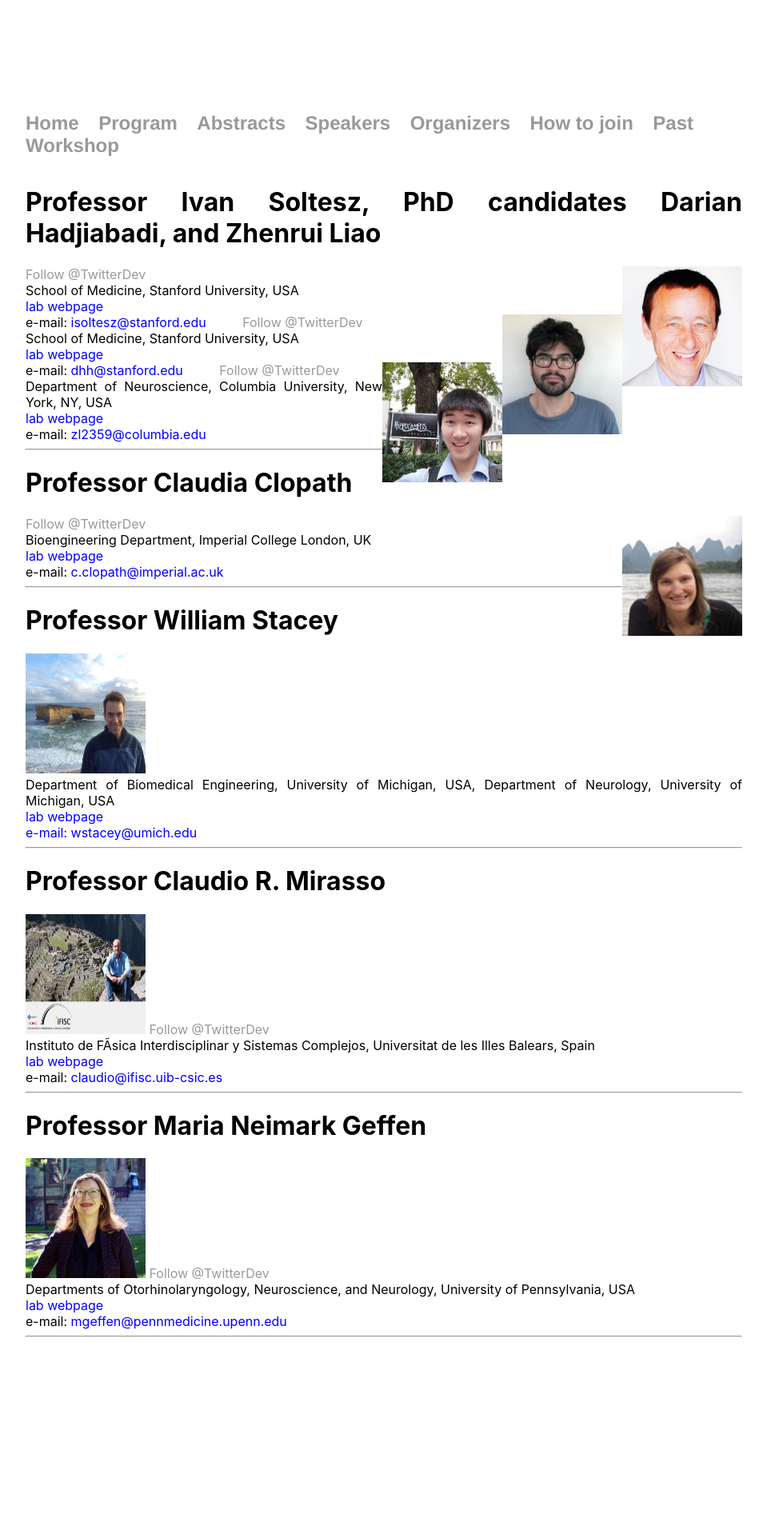
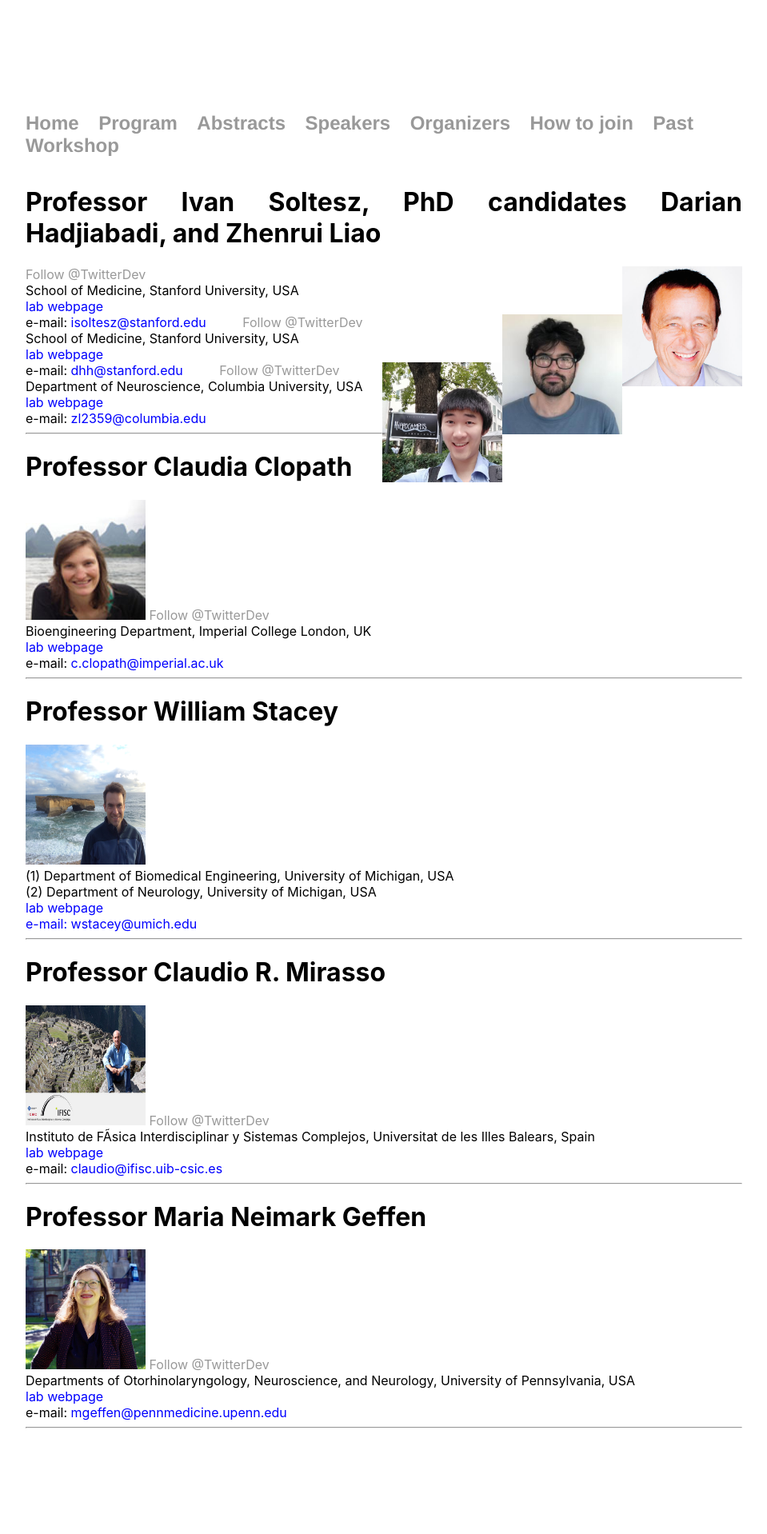
Before and after one commit to spirosChv/ocns2021interneurons, a Jekyll site: the page built from speakers/index.html, in a window 1280 px wide. Shown: the whole page at 80% size, without its empty margins (160-1119 px from the left). Built offline with Jekyll 4.4.1, drawn with Linux system fonts in a browser that asks for light colours; comment, search, counter and statistics services are not loaded; before the commit the page ends 1804 px from its top, so only the background shows below that.

Commit message:
Update index.html

```diff
--- a/speakers/index.html
+++ b/speakers/index.html
@@ -27,14 +27,14 @@ title: Speakers
 	<img src="../figures/liao.png" alt="liao" width="150" height="150" align="right">
 	<a href="https://twitter.com/neurozhen" class="twitter-follow-button" data-show-count="false">Follow @TwitterDev</a>
 	<script async src="https://platform.twitter.com/widgets.js" charset="utf-8"></script>
-	<br>Department of Neuroscience, Columbia University, New York, NY, USA
+	<br>Department of Neuroscience, Columbia University, USA
 	<br><a style="color:blue" href="https://www.losonczylab.org/" target="_blank" rel="noopener noreferrer">lab webpage</a>
 	<br>e-mail: <a style="color:blue" href="mailto:zl2359@columbia.edu" target="_blank" rel="noopener noreferrer">zl2359@columbia.edu</a>
 
 
 	<hr>
 	<h1 style="fonts-size: 16px"> Professor Claudia Clopath </h1>
-	<img src="../figures/clopath.jpg" alt="clopath" width="150" height="150" align="right">
+	<img src="../figures/clopath.jpg" alt="clopath" width="150" height="150">
 	<a href="https://twitter.com/clopathlab" class="twitter-follow-button" data-show-count="false">Follow @TwitterDev</a>
 	<script async src="https://platform.twitter.com/widgets.js" charset="utf-8"></script>
 	<br> Bioengineering Department, Imperial College London, UK
@@ -45,7 +45,8 @@ title: Speakers
 	<hr>
 	<h1 style="fonts-size: 16px"> Professor William Stacey </h1>
 	<img src="../figures/stacey.jpg" alt="stacey" width="150" height="150">
-	<br> Department of Biomedical Engineering, University of Michigan, USA, Department of Neurology, University of Michigan, USA
+	<br> (1) Department of Biomedical Engineering, University of Michigan, USA
+	<br> (2) Department of Neurology, University of Michigan, USA
 	<br> <a style="color:blue" href="https://sites.google.com/a/umich.edu/staceylab/home" target="_blank" rel="noopener noreferrer">lab webpage
 	<br>e-mail: <a style="color:blue" href="mailto:wstacey@umich.edu" target="_blank" rel="noopener noreferrer">wstacey@umich.edu</a>
 
```
